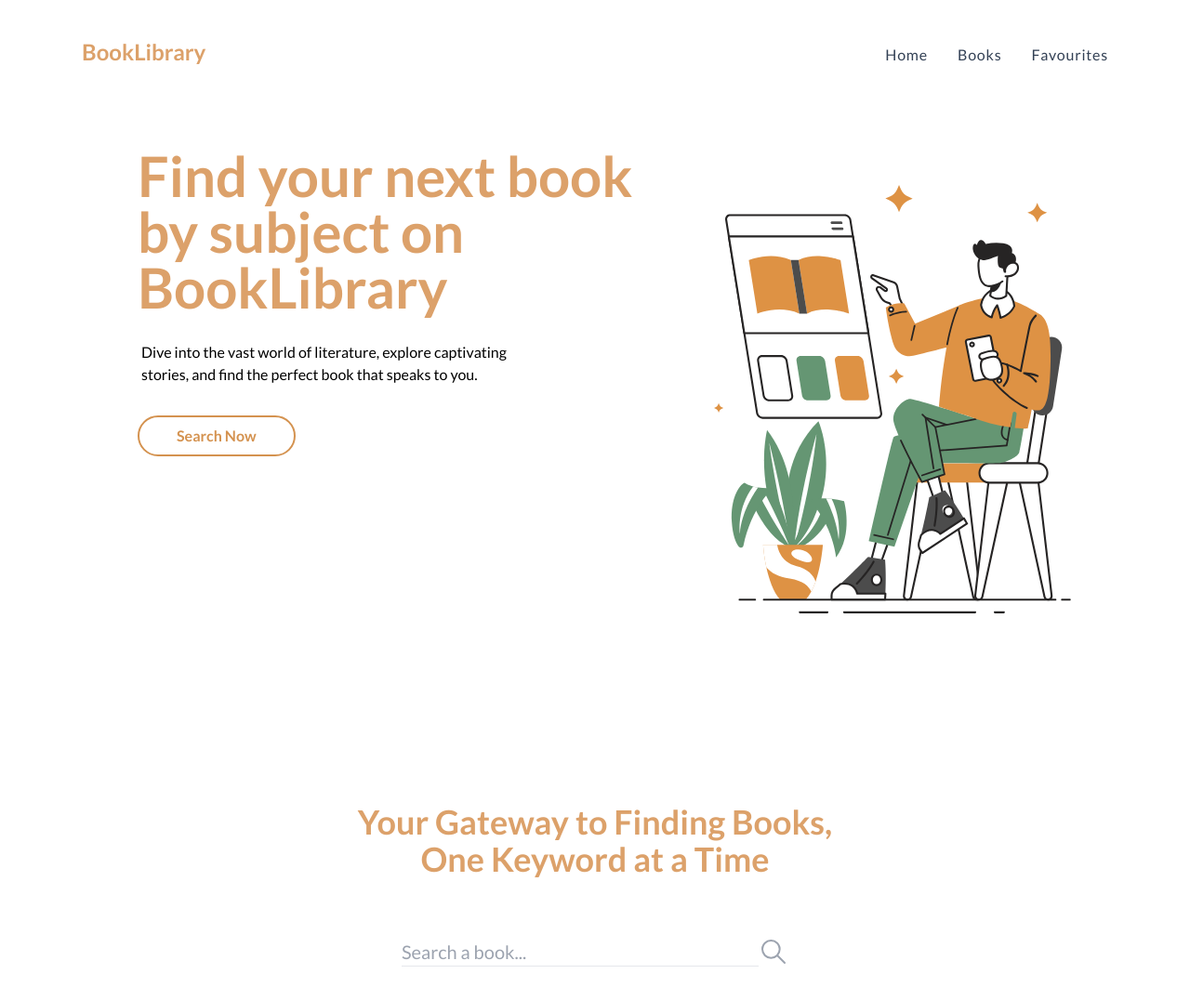
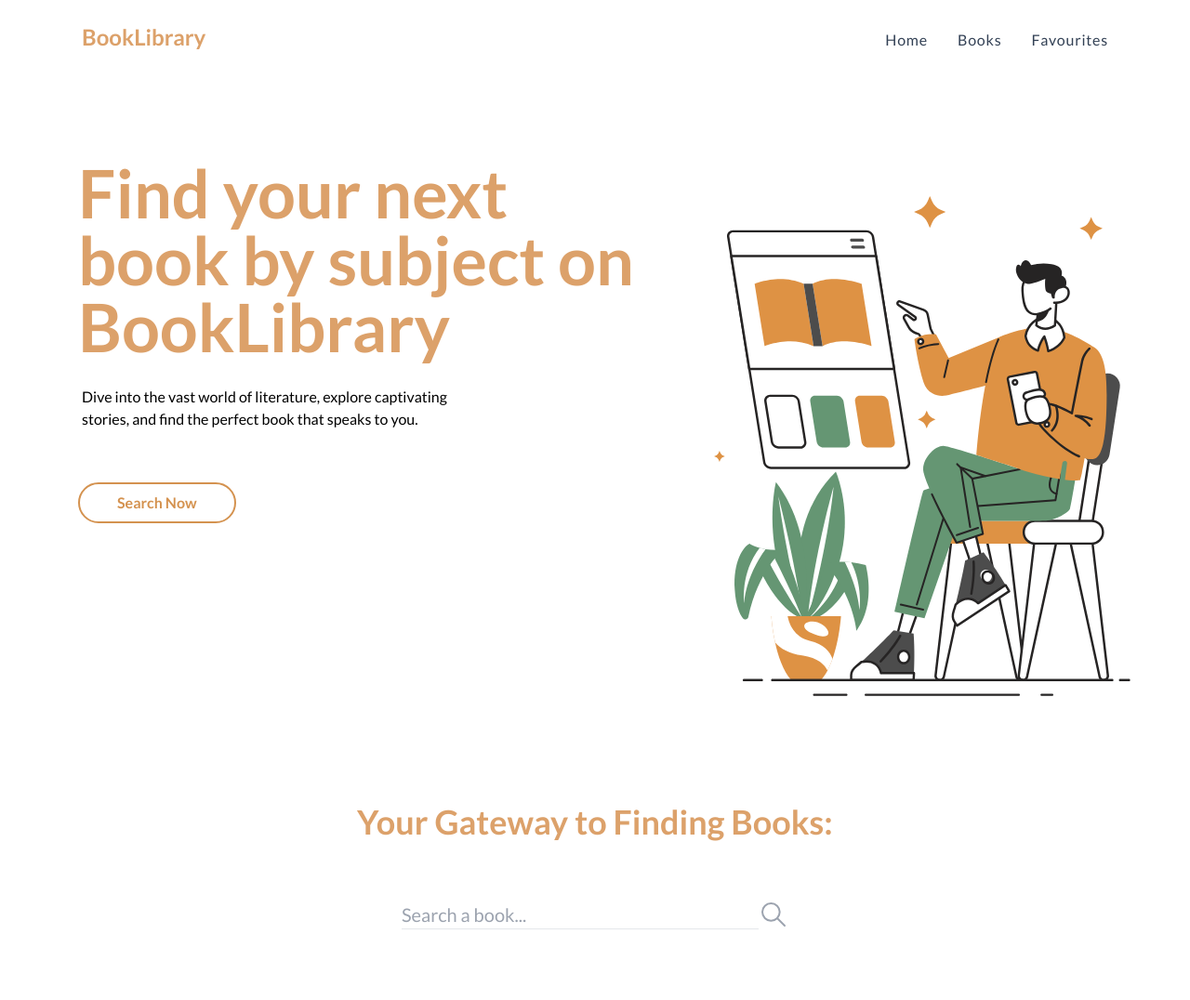
Before and after one commit to adelinetr/books-api-project, a website: page index.html in a window 1280 px wide. Shown: the top 1076 px of the page at 93% size. Drawn offline with Linux system fonts and the light colour scheme.

Commit message:
new commit

```diff
--- a/index.html
+++ b/index.html
@@ -10,13 +10,13 @@
     <title>BookLibrary: Find new books</title>
 </head>
 <body>
-    <section class="bg-white min-h-screen " id="hero">
-    <div class="container max-w-6xl mx-auto px-6 py-10 ">
+    <section class="bg-white min-h-screen" id="hero">
+    <div class="container max-w-5xl mx-auto px-6 py-6 lg:max-w-6xl">
         <!--Nav Container -->
         <nav class="flex items-baseline text-center justify-between font-bold text-white">
             <!--Menu-->
-            <div class="flexlogo text-2xl font-semibold text-primary">BookLibrary</div>
-            <div class="hidden h-10 md:flex md:ml-0 tracking-wider md:space-x-8 text-slate-700">
+            <div class="flex text-2xl font-semibold text-primary max-w-6xl">BookLibrary</div>
+            <div class="hidden h-7 md:flex md:ml-0 tracking-wider md:space-x-8 text-slate-700">
                 <div class="group">
                     <a class="hover:text-primary font-normal duration-200" href="">Home</a>
                 </div>
@@ -56,21 +56,21 @@
         </nav>
     </div>
 
-    <div class="flex flex-col mx-auto md:flex-row md:max-w-5xl">
+    <div class="flex flex-col mx-auto md:flex-row md:max-w-5xl lg:max-w-6xl lg:space-x-14 lg:mt-14">
         <!--Text Block-->
         <div class="mx-0 ">
             <h1 class="text-primary text-5xl font-bold
-            text-center px-5 mt-8 md:text-6xl md:text-left">
+            text-center px-5 mt-8 md:text-6xl md:text-left lg:text-7xl">
                 Find your next book by subject on BookLibrary
             </h1>
-            <p class="text-center mx-auto px-6 mt-7 md:text-left md:max-w-md md:mx-0">
+            <p class="text-center mx-auto px-6 mt-7 md:text-left md:max-w-md md:mx-0 ">
                 Dive into the vast world of literature, explore captivating stories,
                 and find the perfect book that speaks to you.
             </p>
 
             <div class="">
                     <button
-                    class="group flex items-center mx-auto mt-8 md:mx-5"
+                    class="group flex items-center mx-auto mt-8 md:mx-5 lg:mt-14"
                     type="button">
                         <a href="#" class="border-2 border-buttonColor text-buttonColor font-semibold rounded-full px-10 py-2
                         group-hover:bg-buttonColor group-hover:text-white duration-200">Search Now</a>
@@ -83,7 +83,7 @@
             <!--Images-->
             <div class="relative mx-auto">
                 <img
-                class="z-100 top-0 max-w-sm md:mb-5 md:max-w-sm md:mt-2 "
+                class="z-100 top-0 max-w-sm md:mb-5 md:max-w-sm md:mt-2 lg:max-w-md"
                 src="book-illustration.svg"
                 alt="">
             </div>
@@ -97,10 +97,10 @@
         <div class="flex flex-col items-center mx-auto max-w-6xl">
             <!--Heading-->
             <div class="h2">
-                <h2 class="text-4xl max-w-lg text-center text-primary font-bold">Your Gateway to Finding Books, One Keyword at a Time</h2>
+                <h2 class="text-4xl max-w-lg text-center text-primary font-bold">Your Gateway to Finding Books:</h2>
             </div>
             <!--Search Input-->
-            <div class="w-6xl mt-10 flex">
+            <div class="w-6xl mt-10 flex ">
                 <input
                 id="book-input"
                 type="text"
--- a/js/script.js
+++ b/js/script.js
@@ -24,7 +24,8 @@ async function searchBooks() {
     fetch('https://openlibrary.org/search.json?q='+input)
     .then(a => a.json()) //convert response to an object
     .then(response => {
-        for(let i=0; i<30; i++){
+        for(let i=0; i<60; i++){
+            if (response.docs[i].cover_i || response.docs[i].cover) {
             output.innerHTML+= `
             <div class="w-44 h-65">
                         <img src="https://covers.openlibrary.org/b/isbn/`+response.docs[i].isbn[0]+`-M.jpg" alt="">
@@ -32,6 +33,7 @@ async function searchBooks() {
                         <h4 id="book-author" class="text-gray-400">`+response.docs[i].author_name[0]+`</h4>
             </div>
             `
+            }
         }
     });
 }
```
Also changed, not shown: css/style.css.
